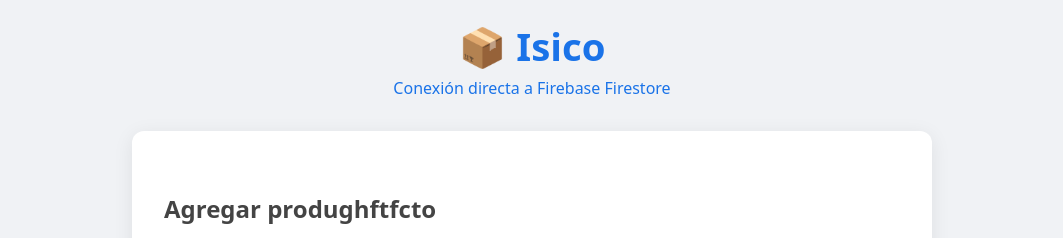
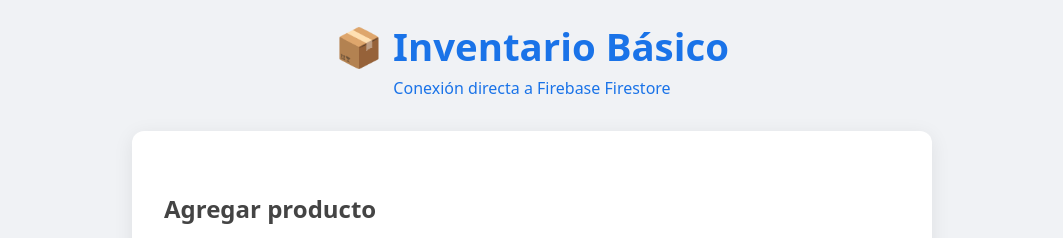
Before and after one commit to eliujahirbautistadelacruz-dotcom/ysys, a plain HTML site: page index.html in a window 1280 px wide. Shown: the top 238 px of the page, without its empty margins (108-1171 px from the left). Drawn offline with Linux system fonts and the light colour scheme; no server answers.

Commit message:
Add files via upload

```diff
--- a/index.html
+++ b/index.html
@@ -5,7 +5,7 @@
   <meta name="viewport" content="width=device-width, initial-scale=1.0"/>
 
   <!-- Título -->
-  <title>Ifbvgfytdftdnventario 360 - Simple con Firebase</title>
+  <title>Inventario 360 - on Firebase</title>
 
   <!-- Meta para PWA / instalación -->
   <meta name="description" content="Gestión simple de inventario con Firebase Firestore">
@@ -124,14 +124,14 @@
 <body>
 
   <header>
-    <h1>📦 Isico</h1>
+    <h1>📦 Inventario Básico</h1>
     <p>Conexión directa a Firebase Firestore</p>
   </header>
 
   <main>
 
     <section class="form-section">
-      <h2>Agregar produghftfcto</h2>
+      <h2>Agregar producto</h2>
       <form id="formProducto">
         <input type="text"    id="codigo"    placeholder="Código / SKU" required>
         <input type="text"    id="nombre"    placeholder="Nombre del artículo" required>
@@ -340,5 +340,4 @@
   </script>
 
 </body>
-
 </html>
```
